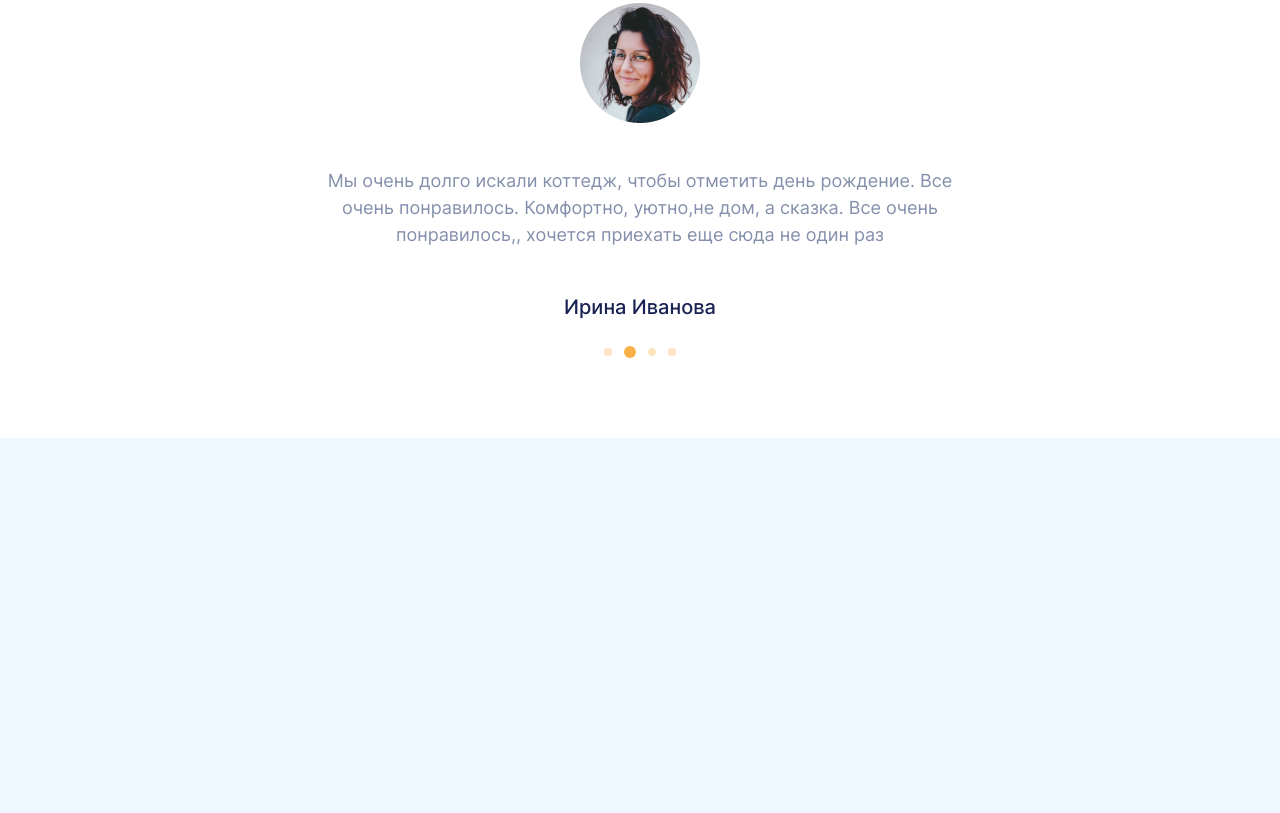
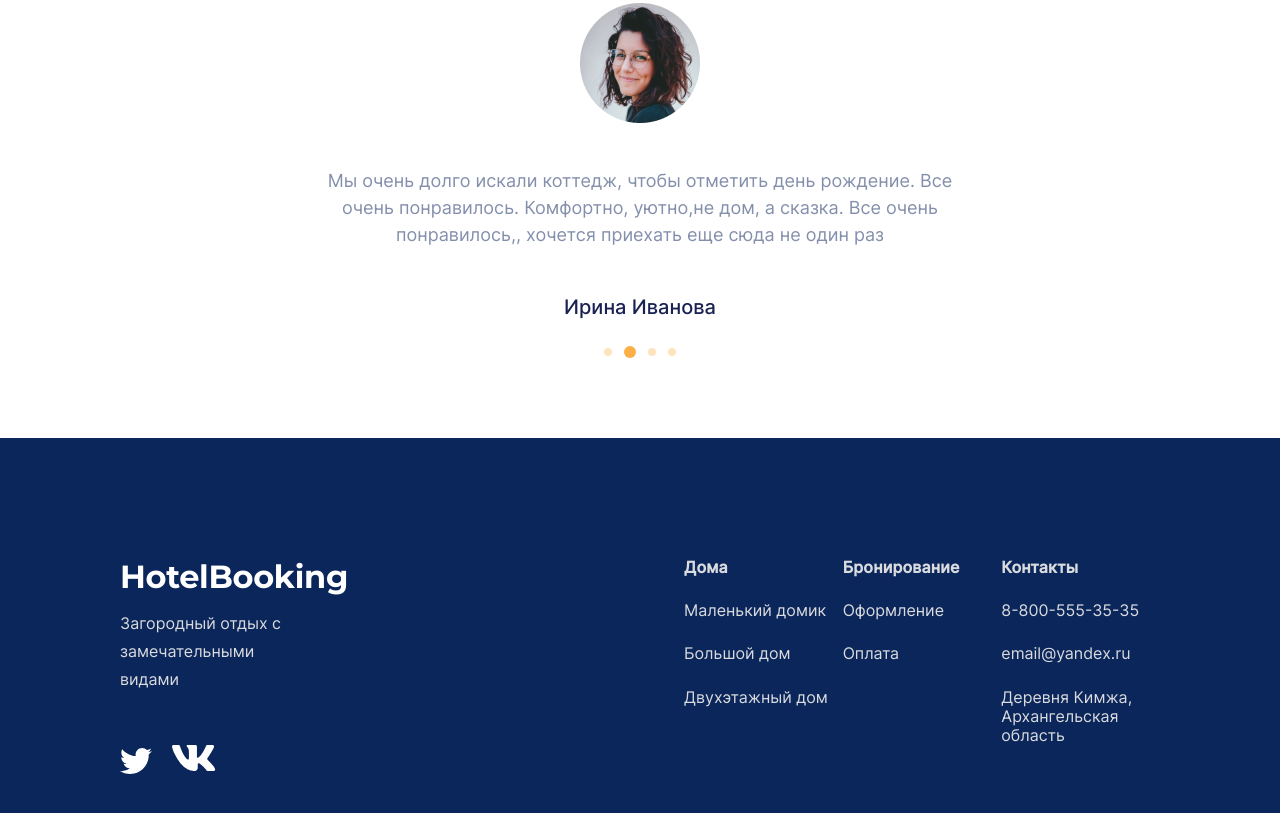
Before and after one commit to polsho/hotel-booking, a plain HTML site: page index.html in a window 1280 px wide. Shown: the part 5521-6334 px from the top of the page. Before the commit the page ends 5959 px from the top, so only its background shows below. Drawn offline with Linux system fonts and the light colour scheme.

Commit message:
footer done

```diff
--- a/index.html
+++ b/index.html
@@ -191,7 +191,59 @@
       </svg>
     </section>
   </main>
-  <footer class="footer"></footer>
+  <footer class="footer">
+    <div class="footer__logo">
+      <a class="footer__logo-link" href="#0">
+        <h1 class="footer__logo-title">HotelBooking</h1>
+      </a>
+      <p class="footer__logo__text">
+        Загородный отдых с замечательными видами
+      </p>
+    </div>
+    <nav class="footer__navigation-section">
+      <h5 class="footer__navigation-title">Дома</h5>
+      <ul class="footer__navigation-list">
+        <li class="footer__houses-list-item">
+          <a class="footer__navigation-link" href="#0">Маленький домик</a>
+        </li>
+        <li class="footer__houses-list-item">
+          <a class="footer__navigation-link" href="#0">Большой дом</a>
+        </li>
+        <li class="footer__houses-list-item">
+          <a class="footer__navigation-link" href="#0">Двухэтажный дом</a>
+        </li>
+      </ul>
+    </nav>
+    <nav class="footer__navigation-section">
+      <h5 class="footer__navigation-title">Бронирование</h5>
+      <ul class="footer__navigation-list">
+        <li class="footer__booking-list-item">
+          <a class="footer__navigation-link" href="#0">Оформление</a>
+        </li>
+        <li class="footer__booking-list-item">
+          <a class="footer__navigation-link" href="#0">Оплата</a>
+        </li>
+      </ul>
+    </nav>
+    <address class="footer__navigation-section">
+      <h5 class="footer__navigation-title">Контакты</h5>
+      <a class="footer__contacts-link hover-effect" href="tel:88005553535">8-800-555-35-35</a>
+      <a class="footer__contacts-link hover-effect" href="mailto:email@yandex.ru">email@yandex.ru</a>
+      <p>Деревня Кимжа, Архангельская область</p>
+    </address>
+    <ul class="footer__social-list">
+      <li class="footer__social-list-item">
+        <a class="footer__social-link hover-effect" href="#0">
+          <img class="footer__social-icon" src="./images/twitter.svg" alt="Белая иконка сайт Твиттер">
+        </a>
+      </li>
+      <li class="footer__social-list-item">
+        <a class="footer__social-link hover-effect" href="#0">
+          <img class="footer__social-icon" src="./images/vk.svg" alt="Белая иконка сайт Вконтакте">
+        </a>
+      </li>
+    </ul>
+  </footer>
  </div>
 </body>
 </html>
--- a/styles/style.css
+++ b/styles/style.css
@@ -292,3 +292,83 @@
   font-weight: 500;
   line-height: 1.5; /* 30px */
 }
+
+.footer {
+  padding: 120px;
+  background-color: #0B265A;
+  display: grid;
+  grid-template-columns: 564px 1fr 1fr 1fr;
+  grid-template-rows: min-content 32px;
+}
+
+.footer__logo {
+  display: flex;
+  flex-direction: column;
+  gap: 13px;
+}
+
+.footer__logo-link {
+  text-decoration: none;
+}
+
+.footer__logo-title {
+  color: #FFF;
+  font-family: Montserrat, Arial, Helvetica, sans-serif;
+  font-size: 32px;
+  font-weight: 700;
+  line-height: 1.2;
+  letter-spacing: -0.32px;
+}
+
+.footer__logo__text {
+  max-width: 186px;
+  color: #D9DBDE;
+  font-size: 16px;
+  font-weight: 400;
+  line-height: 1.75;
+}
+
+.footer__navigation-section {
+  display: flex;
+  flex-direction: column;
+  gap: 24px;
+  color: #D9DBDE;
+  font-size: 16px;
+  font-style: normal;
+  font-weight: 400;
+  line-height: 1.2;
+}
+
+.footer__navigation-title {
+  font-size: 16px;
+  font-weight: 700;
+  letter-spacing: 0.16px;
+}
+
+.footer__navigation-list {
+  display: flex;
+  flex-direction: column;
+  gap: 24px;
+  list-style-type: none;
+}
+
+.footer__navigation-link {
+  text-decoration: none;
+}
+
+.footer__navigation-link:hover {
+  opacity: 0.6;
+}
+
+.footer__contacts-link {
+  white-space: nowrap;
+  text-decoration: none;
+
+}
+
+.footer__social-list {
+  display: flex;
+  flex-direction: row;
+  gap: 20px;
+  list-style-type: none;
+}
```
